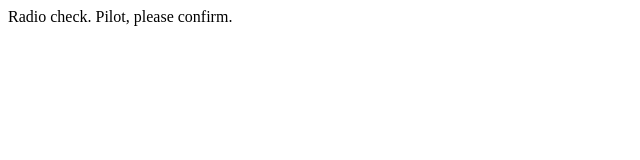
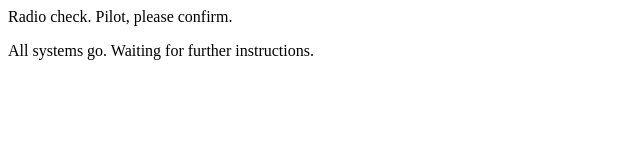
Before and after one commit to arodrigu12/communication-log, a plain HTML site: page index.html in a window 1280 px wide. Shown: the whole page, without its empty margins (0-640 px from the left). Drawn offline with Linux system fonts and the light colour scheme.

Commit message:
Added second line to communication.

```diff
--- a/index.html
+++ b/index.html
@@ -1,5 +1,6 @@
 <html>
 <body>
    <p>Radio check. Pilot, please confirm.</p>
+   <p>All systems go. Waiting for further instructions.</p>
 </body>
 </html>
```
